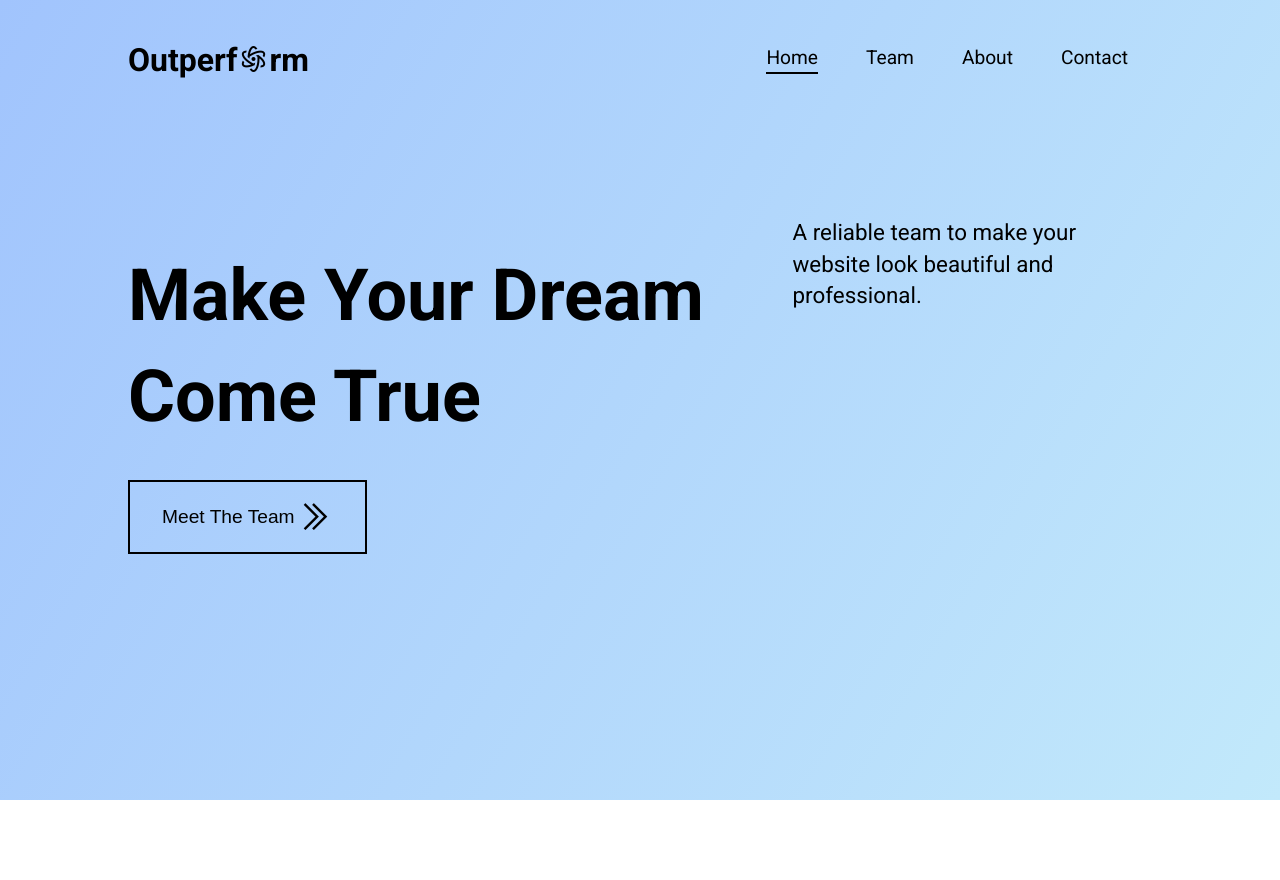
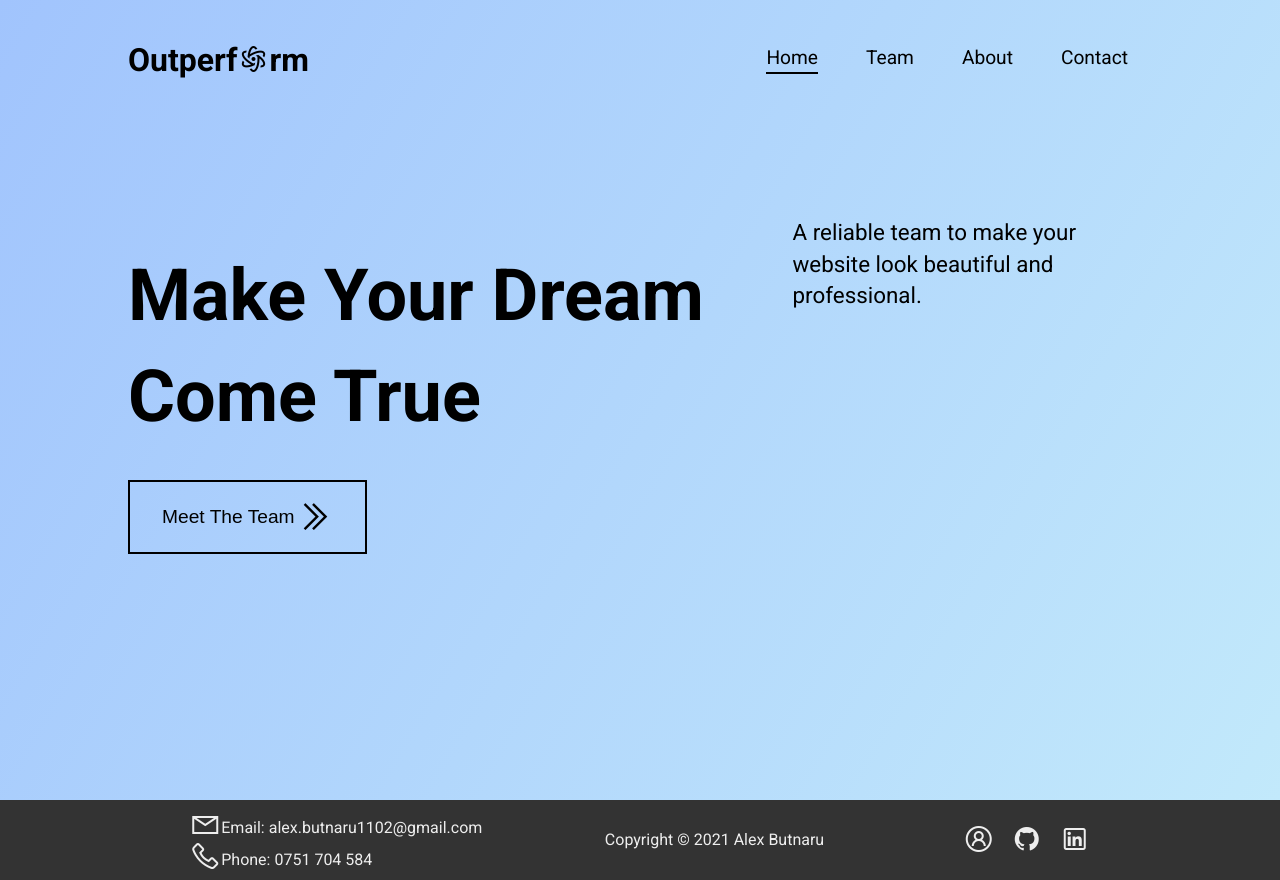
Before and after one commit to alexbtnr/interactively-recruitment, a Vue app: page /#/ in a window 1280 px wide. Before the commit the page ends 800 px from the top, so only its background shows below. Built offline with nearby package versions, Linux system fonts and the light colour scheme.

Commit message:
Created and styled footer and eliminated console logs from previous methods

```diff
--- a/src/App.vue
+++ b/src/App.vue
@@ -47,6 +47,10 @@
     padding: 0;
   }
 
+  html {
+    scroll-behavior: smooth;
+  }
+
   body {
     font-family: Roboto, Arial, Helvetica, sans-serif;
     line-height: 1.4;
--- a/src/components/CallToAction.vue
+++ b/src/components/CallToAction.vue
@@ -28,11 +28,9 @@
     },
     methods: {
       enterImage() {
-        console.log("enter");
         this.show = true;
       },
       exitImage() {
-        console.log("exit");
         this.show = false;
       },
     },
--- /dev/null
+++ b/src/components/Footer.vue
@@ -0,0 +1,94 @@
+<template>
+  <footer id="footer" class="footer">
+    <div class="container">
+      <div class="footer-container">
+        <div class="contact">
+          <p>
+            <i class="las la-2x la-envelope"></i>
+            <span>
+              Email:
+              <a href="mailto:alex.butnaru1102@gmail.com" class="email">
+                alex.butnaru1102@gmail.com
+              </a></span
+            >
+          </p>
+          <p>
+            <i class="las la-2x la-phone"></i>
+            <span> Phone: 0751 704 584 </span>
+          </p>
+        </div>
+        <p class="copyright">
+          Copyright &copy; 2021 Alex Butnaru
+        </p>
+        <div class="socials">
+          <a href="https://alex-butnaru-portfolio.netlify.app/" target="_blank">
+            <i class="las la-2x la-user-circle"></i>
+          </a>
+          <a href="https://github.com/alexbtnr" target="_blank">
+            <i class="lab la-2x la-github"></i>
+          </a>
+          <a
+            href="https://www.linkedin.com/in/alex-butnaru-21a4861b4/"
+            target="_blank"
+          >
+            <i class="lab la-2x la-linkedin"></i>
+          </a>
+        </div>
+      </div>
+    </div>
+  </footer>
+</template>
+
+<script>
+  export default {
+    name: "Footer",
+  };
+</script>
+
+<style>
+  footer {
+    background: #333;
+    color: #eee;
+  }
+
+  .footer-container {
+    display: flex;
+    justify-content: space-around;
+    align-items: center;
+    height: 5rem;
+  }
+
+  .footer-container .contact p {
+    display: flex;
+    justify-content: flex-start;
+    align-items: flex-end;
+  }
+
+  .footer-container .contact p span {
+    border-bottom: 1px solid transparent;
+  }
+
+  .footer-container .contact p a.email,
+  .footer-container .socials a {
+    color: #eee;
+    cursor: pointer;
+  }
+
+  .footer-container .contact p a.email:hover {
+    border-bottom: 1px solid #abcffd;
+    color: #abcffd;
+  }
+
+  .footer-container .socials i {
+    /* background: red; */
+    transition: all 0.5s ease;
+    border-radius: 50%;
+    margin-left: 1rem;
+  }
+
+  .footer-container .socials i:hover {
+    transform: scale(1.2);
+    color: #abcffd;
+    /* background: #eee; */
+  }
+</style>
--- a/src/views/Home.vue
+++ b/src/views/Home.vue
@@ -3,15 +3,18 @@
     <div class="container">
       <CallToAction />
     </div>
+    <Footer />
   </div>
 </template>
 
 <script>
   import CallToAction from "../components/CallToAction.vue";
+  import Footer from "../components/Footer.vue";
   export default {
     name: "Home",
     components: {
       CallToAction,
+      Footer,
     },
   };
 </script>
```
